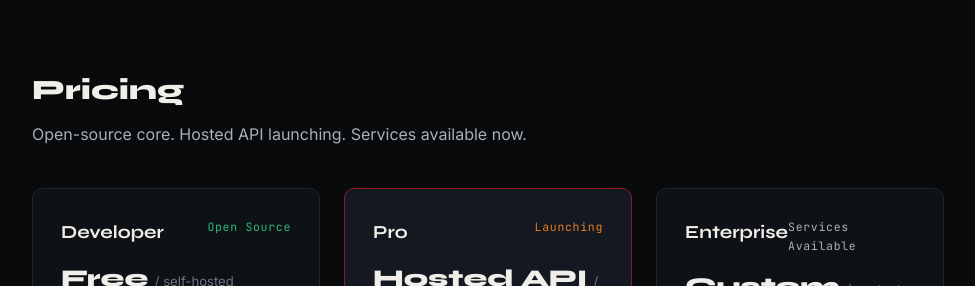
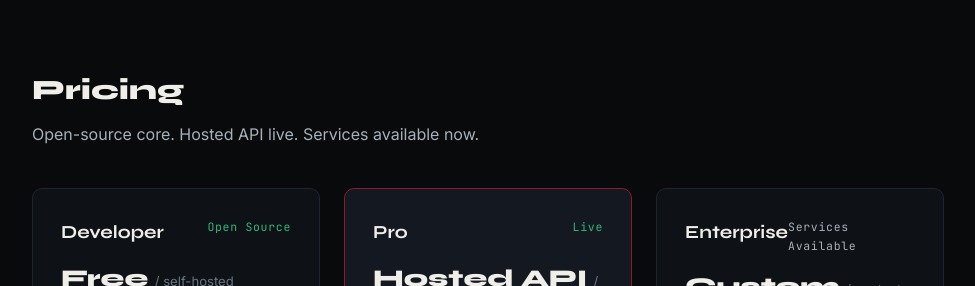
Before and after one commit to holeyfield33-art/aletheia-core, a Next.js app: page / in a window 1280 px wide. Shown: the part 1780-2066 px from the top of the page, without its empty margins (152-1127 px from the left). Built offline with nearby package versions, Linux system fonts and the light colour scheme.

Commit message:
Harden demo proxy, tighten action validation, and mark hosted API live

```diff
--- a/app/page.tsx
+++ b/app/page.tsx
@@ -399,8 +399,8 @@ function Pricing() {
       name: "Pro",
       price: "Hosted API",
       priceDetail: STATUS.hostedApiLabel,
-      tag: "Launching",
-      tagColor: "#e67e22",
+      tag: "Live",
+      tagColor: "var(--green)",
       description:
         "Consume Aletheia as a hosted API. No infrastructure to manage.",
       features: [
@@ -465,7 +465,7 @@ function Pricing() {
             fontSize: "1rem",
           }}
         >
-          Open-source core. Hosted API launching. Services available now.
+          Open-source core. Hosted API live. Services available now.
         </p>
         <div
           style={{
```
Also changed, not shown: 1 other file (tests, documents, lock files or other folders).
